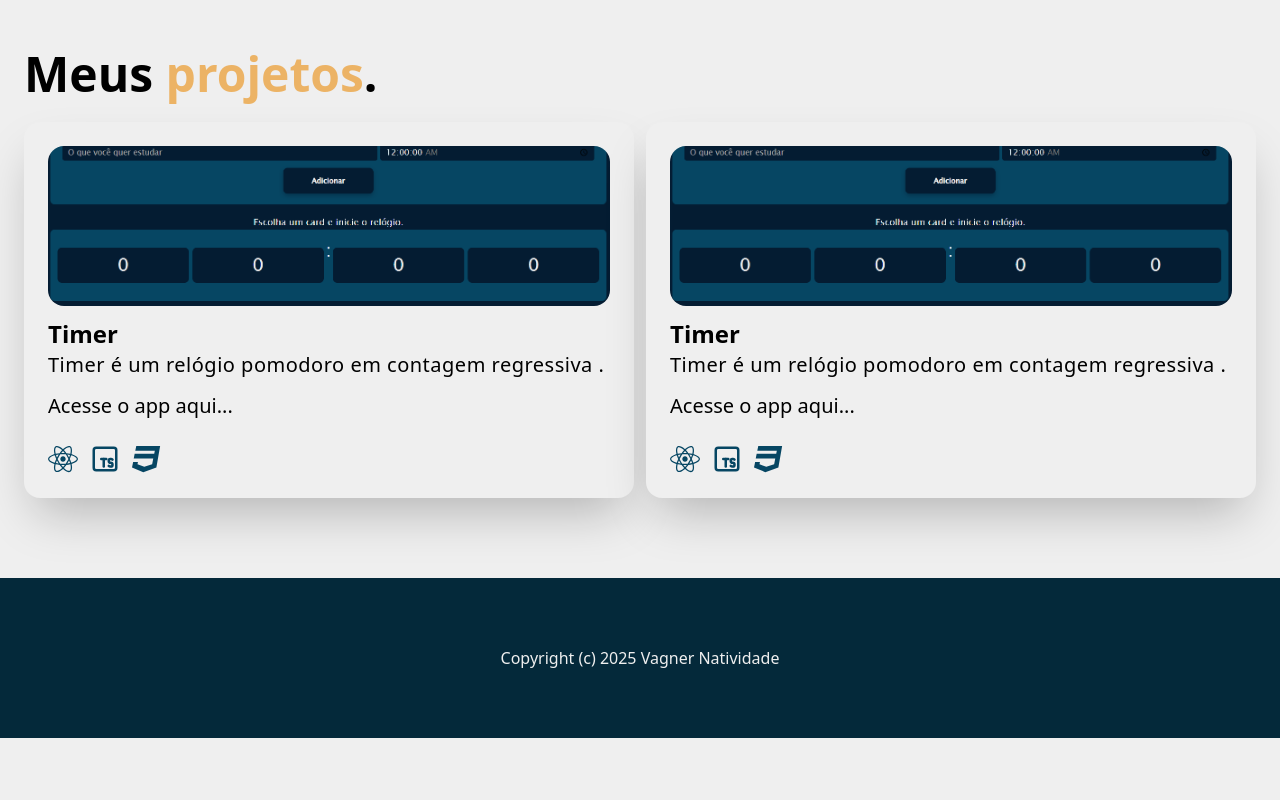
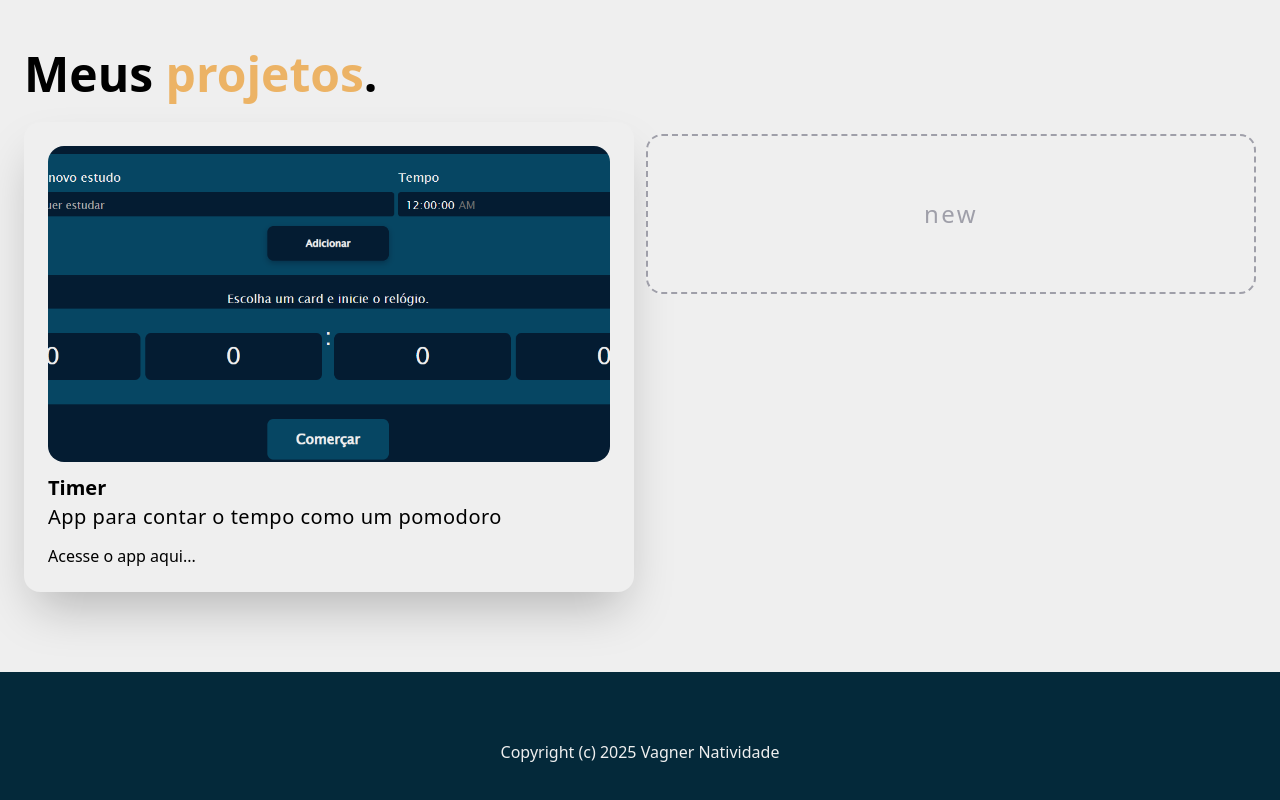
Before and after one commit to VagnerNatvidade/nativ, a Next.js app: page / in a window 1280 px wide. Shown: the part 918-1718 px from the top of the page. Before the commit the page ends 1656 px from the top, so only its background shows below. Built offline with nearby package versions, Linux system fonts and the light colour scheme.

Commit message:
feat: fix card and add a div in page

```diff
--- a/app/components/card.tsx
+++ b/app/components/card.tsx
@@ -1,28 +1,31 @@
 import Image from "next/image";
 import Link from "next/link";
 
-const Card = () => {
+interface CardProps {
+  name: string;
+  link: string;
+  description: string;
+  image?: string;
+}
+
+const Card = ({ name, image, description, link }: CardProps) => {
   return (
     <div className="p-6 rounded-2xl bg-[#efefef] shadow-2xl">
       <Image
         className="rounded-2xl w-full h-ful object-cover aspect-video"
-        src={`/${"nome da imagem"}`}
-        alt="imagem previwe do projeto xxx"
+        src={`/${image ? image : "non-image.png"}`}
+        alt={`imagem de pré visualização do projeto ${name}`}
         width={1000}
         height={1000}
       />
 
       <div className="mt-3">
-        <h3 className="text-xl font-bold">Timer</h3>
-        <p className="mb-3">descrição</p>
-        <Link href={"link do app"} className="hover:cursor-pointer ">
+        <h3 className="text-xl font-bold">{name}</h3>
+        <p className="mb-3">{description}</p>
+        <Link href={link} target="_blank" className="transition-all hover:ml-4">
           Acesse o app aqui...
         </Link>
       </div>
-
-      <ul className="flex gap-3 mt-6 text-[#064663] text-3xl">
-        <li>icon</li>
-      </ul>
     </div>
   );
 };
--- a/app/page.tsx
+++ b/app/page.tsx
@@ -1,8 +1,6 @@
 import Image from "next/image";
-import Link from "next/link";
 import Header from "./components/header";
-import { FaReact, FaCss3 } from "react-icons/fa";
-import { TbBrandTypescript } from "react-icons/tb";
+import Card from "./components/card";
 
 export default function Home() {
   return (
@@ -63,72 +61,20 @@ export default function Home() {
 
         <section id="projects" className="pt-20">
           <h2 className="text-4xl font-bold mb-6 md:text-5xl">
-            {" "}
             Meus <span className="text-[#ecb365]">projetos</span>.
           </h2>
 
           <article className="flex flex-col gap-3 md:grid md:grid-cols-2 ">
-            <div className=" p-6 rounded-2xl bg-[#efefef] shadow-2xl  ">
-              <Image
-                className="rounded-2xl w-full h-40 object-cover aspect-video"
-                src={"/time_preview.png"}
-                alt="imagem previwe do projeto xxx"
-                width={1000}
-                height={1000}
-              />
-
-              <div className="mt-3">
-                <h3 className="text-xl md:text-2xl font-bold">Timer</h3>
-                <p className="mb-3">
-                  Timer é um relógio pomodoro em contagem regressiva .
-                </p>
-                <Link href={""} className="hover:cursor-pointer md:text-xl ">
-                  Acesse o app aqui...
-                </Link>
-              </div>
-
-              <ul className="flex gap-3 mt-6 text-[#064663] text-3xl">
-                <li>
-                  <FaReact />
-                </li>
-                <li>
-                  <TbBrandTypescript />
-                </li>
-                <li>
-                  <FaCss3 />
-                </li>
-              </ul>
-            </div>
-            <div className=" p-6 rounded-2xl bg-[#efefef] shadow-2xl  ">
-              <Image
-                className="rounded-2xl w-full h-40 object-cover aspect-video"
-                src={"/time_preview.png"}
-                alt="imagem previwe do projeto xxx"
-                width={1000}
-                height={1000}
-              />
-
-              <div className="mt-3">
-                <h3 className="text-xl md:text-2xl font-bold">Timer</h3>
-                <p className="mb-3">
-                  Timer é um relógio pomodoro em contagem regressiva .
-                </p>
-                <Link href={""} className="hover:cursor-pointer md:text-xl ">
-                  Acesse o app aqui...
-                </Link>
-              </div>
-
-              <ul className="flex gap-3 mt-6 text-[#064663] text-3xl">
-                <li>
-                  <FaReact />
-                </li>
-                <li>
-                  <TbBrandTypescript />
-                </li>
-                <li>
-                  <FaCss3 />
-                </li>
-              </ul>
+            <Card
+              name="Timer"
+              image="time_preview.png"
+              link="https://timer-lime-seven.vercel.app/"
+              description="App para contar o tempo como um pomodoro"
+            />
+            <div className="w-full h-40 mt-3 bg-[#efefef] rounded-2xl border-dashed border-zinc-400 border-2 grid place-items-center">
+              <button className="text-zinc-400 text-2xl tracking-widest">
+                new
+              </button>
             </div>
           </article>
         </section>
```
Also changed, not shown: public/non-image.png (added).
